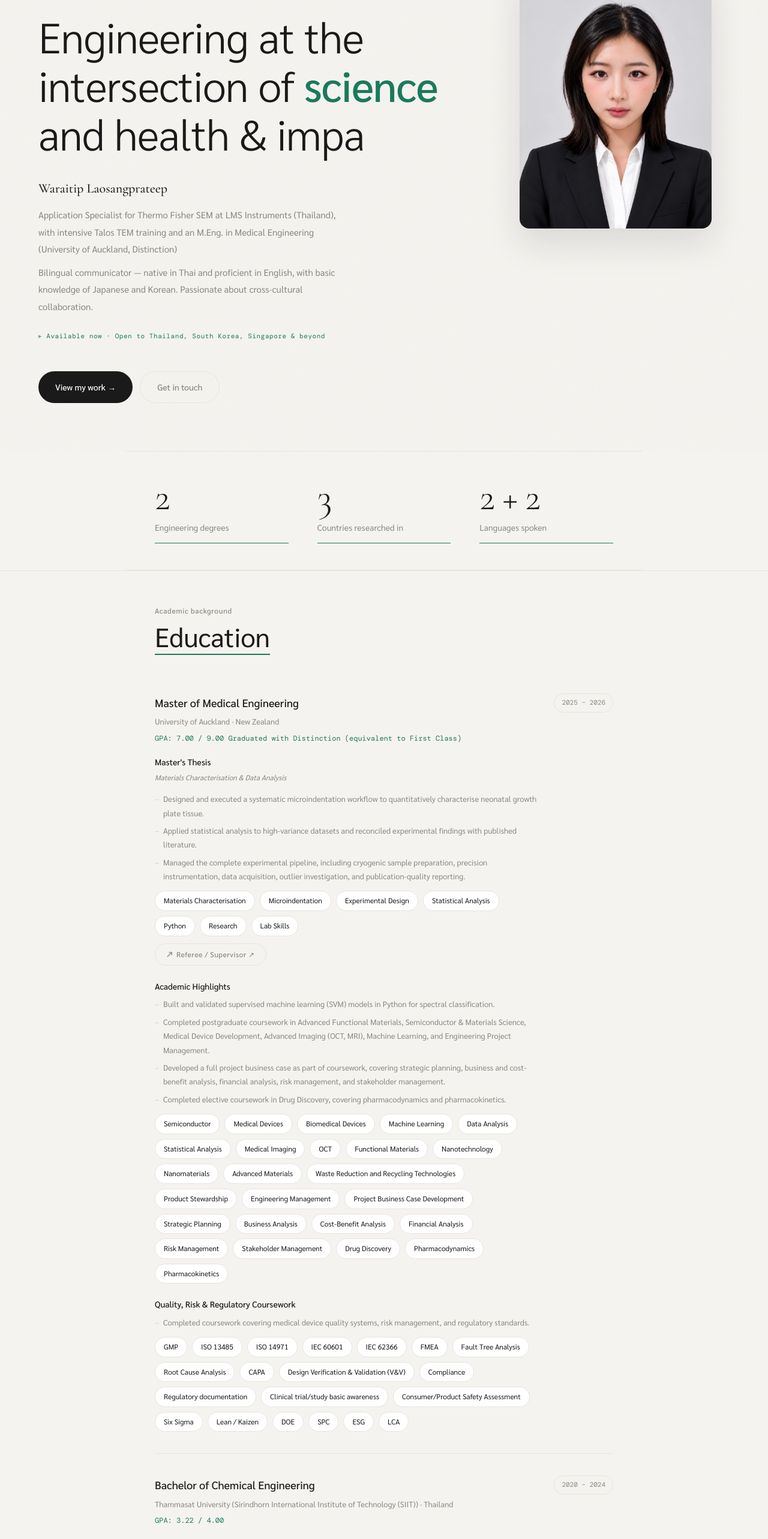
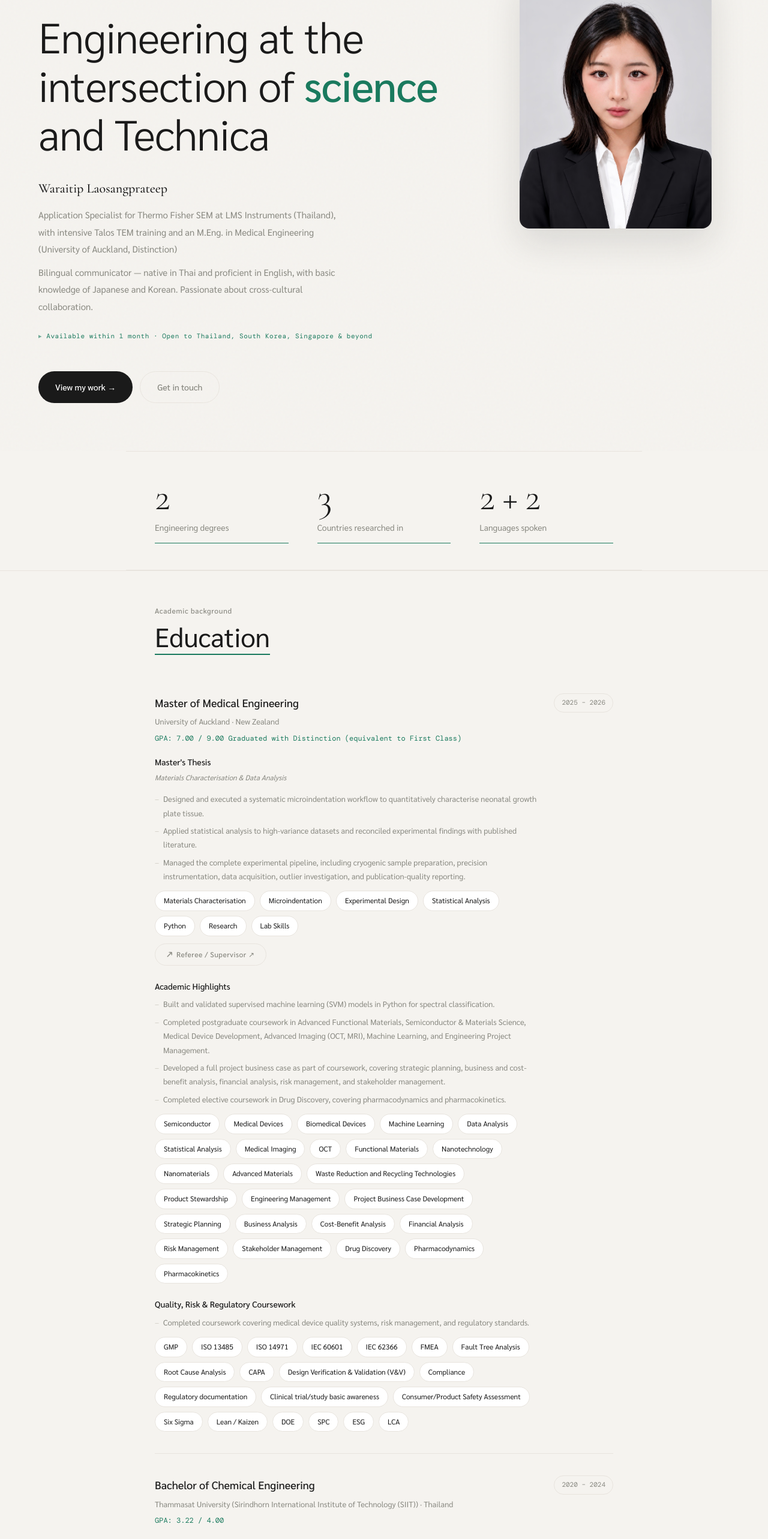
Before and after one commit to wlao034/portfolio, a Next.js app: page / in a window 1280 px wide. Shown: the part 170-2736 px from the top of the page at 60% size. Built offline with nearby package versions, Linux system fonts and the light colour scheme.

Commit message:
Update page.tsx

```diff
--- a/app/page.tsx
+++ b/app/page.tsx
@@ -474,11 +474,11 @@ const content = {
     heroLine1: 'Engineering at the',
     heroLine2: <>intersection of <em>science</em></>,
     heroLine3: 'and ',
-    typedPhrases: ['data & information.', 'health & impact.'],
+    typedPhrases: ['Technical Business Development', 'Semiconductor & Advanced Technology'],
     heroName: 'Waraitip Laosangprateep',
     heroBio1: "Application Specialist for Thermo Fisher SEM at LMS Instruments (Thailand), with intensive Talos TEM training and an M.Eng. in Medical Engineering (University of Auckland, Distinction)",
     heroBio2: 'Bilingual communicator — native in Thai and proficient in English, with basic knowledge of Japanese and Korean. Passionate about cross-cultural collaboration.',
-    heroAvail: 'Available now · Open to Thailand, South Korea, Singapore & beyond',
+    heroAvail: 'Available within 1 month · Open to Thailand, South Korea, Singapore & beyond',
     heroBtn1: 'View my work →',
     heroBtn2: 'Get in touch',
     stats: [
@@ -602,7 +602,7 @@ const content = {
         gpa: '3.22 / 4.00',
         details: [
           'International Programme, full English instruction',
-          'Senior Project: Theoretical study on butylone inclusion complexes with β-cyclodextrin — presented at PACCON 2024',
+          'Senior Project: Computational study of inclusion complex formation using molecular docking (AutoDock) and quantum chemical modelling (Gaussian/GaussView) — presented at PACCON 2024',
          'Coursework: Chemical Reaction Engineering · Process Design · Plant Design · Thermodynamics · Heat & Mass Transfer · Fluid Mechanics · Environmental Engineering · Wastewater Treatment · Food Science · Safety in Chemical Operations · Analytical and Instrumental (XRD, FTIR, UV-Vis, Raman, XRF, NMR, AAS, ICP-OES, SEM, TEM, TGA, BET, GC, GC-MS, HPLC, LC-MS) · Computational Chemistry · Molecular Docking',
         ],
         tagGroups: [
@@ -626,6 +626,7 @@ const content = {
     certEyebrow: 'Credentials',
     certTitle: 'Certifications',
     certs: [
+	  { label: 'Talos TEM and Avizo 3D training (STREC, Chulalongkorn University, LMS Thailand, Thermo Fisher)' },
       { label: 'SQL Foundations', img: '/sql1.png' },
       { label: 'Data Manipulation and Transactions in SQL Server', img: '/sql2.png' },
       { label: 'Introduction to Semiconductor Process 1', img: '/kaist1.png' },
@@ -638,7 +639,7 @@ const content = {
     visitBtn: 'Visit Programme',
     contactEyebrow: "Let's connect",
     contactTitle: <>Let&apos;s <em>work</em> together</>,
-    contactSub: 'Open to opportunities in Thailand, South Korea, Singapore, and beyond · Available now',
+    contactSub: 'Open to opportunities in Thailand, South Korea, Singapore, and beyond · Available within 1 month',
     emailBtn: 'Email me →',
     downloadCV: 'Download CV ↓',
     cvFile: '/CV_Waraitip_full.pdf',
@@ -646,8 +647,6 @@ const content = {
   },
 
 } as const
-
-type Lang = 'en' | 'th'
 
 // A single education entry's `details` array can be EITHER:
 //  - an array of plain strings (simple bullet list), or
```
